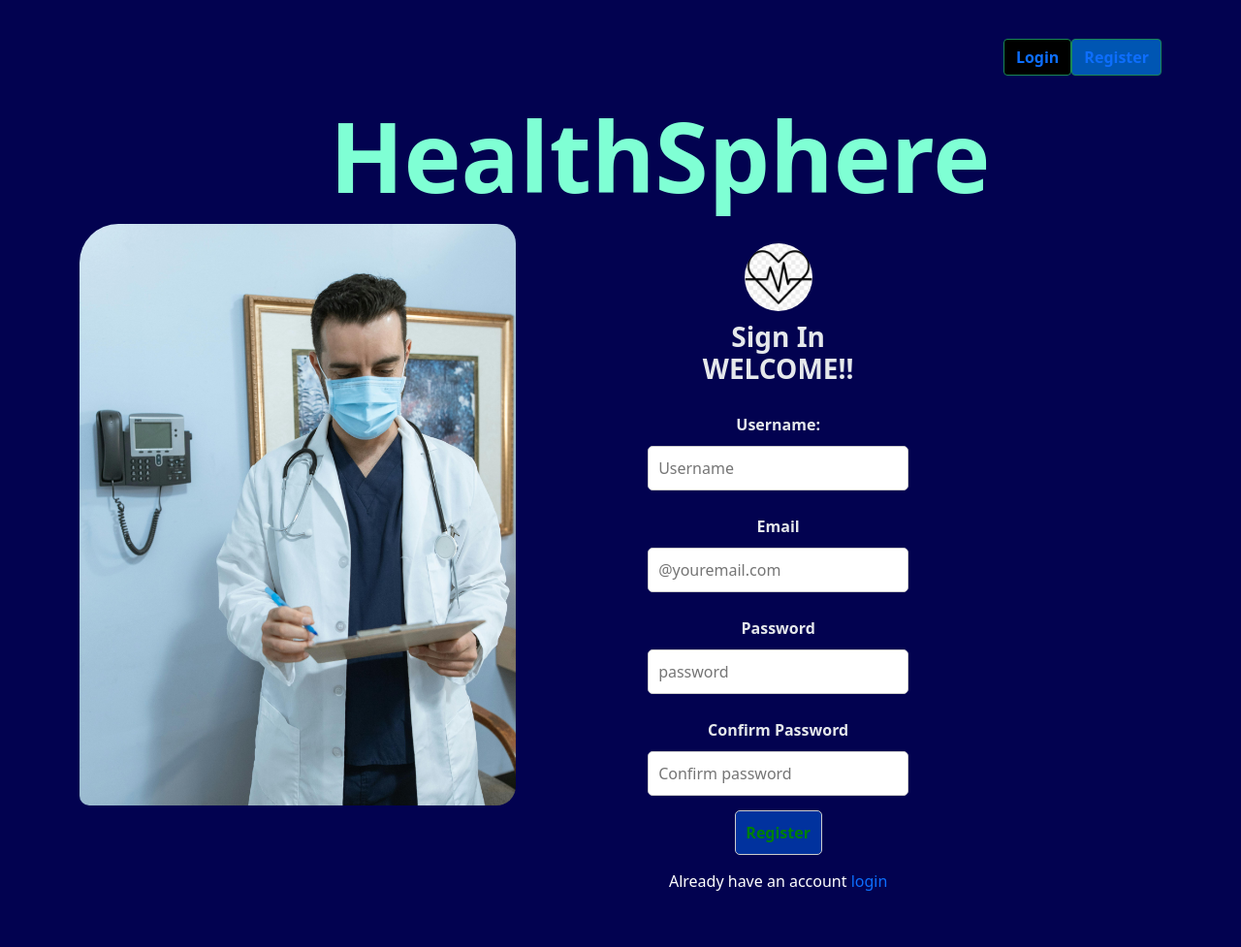
After one commit to Kurgat094/HealthSphere-web, a Django app: page /signup/ in a window 1280 px wide. The commit adds this page. Shown: the whole page at 97% size. Run offline with Django 5.2, Linux system fonts and the light colour scheme; some libraries are stand-ins or nearby versions.

Commit message:
Register

```diff
--- a/health/static/style.css
+++ b/health/static/style.css
@@ -9,7 +9,10 @@
     margin-top: 10px;
     left: 80%;
     float: right;
-
+}
+.signup-option button a{
+    text-decoration: none;
+    font-weight: bold;
 }
 .btn {
     width: 100%;
@@ -24,10 +27,12 @@
 }
 #loginBtn{
     background-color: black;
+
 }
 
 #registerBtn{
     background-color: #0056b3;
+
 }
 
 #loginBtn:hover {
@@ -147,7 +152,41 @@
 .cards .next a:hover {
     text-decoration: underline;
 }
+/* styling of signup page */
+.signup{
+    width: 100%;
+    text-align: center;
+}
+.signup input{
+    width: 60%;
+    padding: 10px;
+    margin-bottom: 15px;
+    border: 1px solid #ccc;
+    border-radius: 5px;
+    color: #0c0236;
+}
+.signup label{
+    padding: 10px;
+    color: #e5e8eb;
+    font-weight: bolder;
+}
+.signup h3{
+    padding: 10px;
+    color: #e5e8eb;
+    font-weight: bolder;
+}
+.signup .submit input{
+    width: 90px;
+    color: green;
+    font-weight: bold;
+    background-color: rgb(1, 50, 158);
+}
+.signup .submit input:hover{
+    background-color: palevioletred;
+    color: #007bff;
+}
 
+/* styling of the home page */
 .navbar{
     display: flex;
     margin: 5px;
@@ -407,12 +446,12 @@ button:hover {
 }
 
 .podcast{
-    background: #0cda05;
     padding: 20px;
     border-radius: 10px;
     box-shadow: 0 4px 8px rgba(0, 0, 0, 0.1);
     margin-bottom: 20px;
     text-align: left;
+    background-image: url('/static/healthpodcast.jpg');
 }
 .live_events{
     padding: 20px;
@@ -420,6 +459,7 @@ button:hover {
     box-shadow: 0 4px 8px rgba(0, 0, 0, 0.1);
     margin-bottom: 20px;
     text-align: left;
+    background-image: url('/static/live_event.jpg');
 }
 .experience{
     padding: 20px;
@@ -427,12 +467,14 @@ button:hover {
     box-shadow: 0 4px 8px rgba(0, 0, 0, 0.1);
     margin-bottom: 20px;
     text-align: left;
+    background-image: url('/static/healthpodcast.jpg');
 } .customer {
     padding: 20px;
     border-radius: 10px;
     box-shadow: 0 4px 8px rgba(0, 0, 0, 0.1);
     margin-bottom: 20px;
     text-align: left;
+    background-image: url('/static/healthpodcast.jpg');
 }
 
 .podcast h4, .live_events h4, .experience h5, .customer h5 {
--- a/health/templates/home.html
+++ b/health/templates/home.html
@@ -28,8 +28,8 @@ Home
                         </div>
                     </div>
                 </li>
-                <li><a href="#">Carts<img  style="width: 30px; height: 30px; padding: 5px; border-radius: 30%;" src="{% static 'cart.png' %}" alt=""></a></li>
-                <li><a href="#">Offers <img  style="width: 30px; height: 30px; padding: 5px; border-radius: 30%;" src="{% static 'aroww.png' %}" alt=""></a></li>
+                <li><a href="/cart">Carts<img  style="width: 30px; height: 30px; padding: 5px; border-radius: 30%;" src="{% static 'cart.png' %}" alt=""></a></li>
+                <li><a href="/offers">Offers <img  style="width: 30px; height: 30px; padding: 5px; border-radius: 30%;" src="{% static 'aroww.png' %}" alt=""></a></li>
                 <li><a href="/signin">Login <img  style="width: 30px; height: 30px; padding: 5px; border-radius: 50%;" src="{% static 'login1.png' %}" alt=""></a></li>
             </ul>
         </div>
--- /dev/null
+++ b/health/templates/register.html
@@ -0,0 +1,50 @@
+{% extends 'base.html' %}
+{% load static %}
+
+{% block title %}
+Register
+{% endblock %}
+
+
+{% block content %}
+<form action="" method="post" style="background-color: rgb(2,2, 80); height: fit-content;">
+    <div class="container" >
+        <div class="signup-option">
+            <button id="loginBtn" class="btn btn-success" style="width: auto;"><a href="/signin">Login</a></button>
+            <button id="registerBtn" class="btn btn-success" style="width: auto;"><a href="/signup">Register</a></button>
+        </div>
+        <div class="login">
+            <h1 id="health"><b>HealthSphere</b></h1>
+            <div class="cardi">
+                <div class="row">
+                    <div class="col-lg-6" >
+                        <img id="doctor" style="width: 450px; height:600px; border-radius: 40px 20px 20px 10px;" src="{% static 'doctor2.jpg' %}" alt="">
+                    </div>
+                    <div id="signin" class="col-lg-6">
+                        <div class="signup" id="signup">
+                            {% if error_message %}
+                            <p style="color: red;">{{ error_message }}</p>
+                            {% endif %}
+                            {% csrf_token %}
+                            <img style="width: 70px; height: 70px;border-radius: 50%; " src="{% static 'heartbeat.png' %}" alt="">
+                            <h3><b>Sign In <br>WELCOME!!</b></h3>
+                            <label for="">Username:</label><br>
+                            <input type="text" name="username" placeholder="Username" required id=""><br>
+                            <label for="">Email</label><br>
+                            <input type="email" placeholder="@youremail.com" name="email" required><br>
+                            <label for="">Password</label><br>
+                            <input type="password" placeholder="password" name="password" id="" required><br>
+                            <label for="">Confirm Password</label><br>
+                            <input type="password" placeholder="Confirm password" name="confirm_password"> <br>
+                            <div class="submit">
+                                <input type="submit" value="Register" ><br>
+                                <p style="color: white;">Already have an account <a style="text-decoration: none;" href="/signin">login</a></p>
+                            </div>
+                        </div>
+                    </div>
+                </div>
+            </div>
+        </div>
+    </div>
+</form>
+{% endblock %}
--- a/health/templates/signup.html
+++ b/health/templates/signin.html
@@ -10,8 +10,8 @@ sign up
 <form action="" method="post" style="background-color: rgb(2, 2, 80); height: 105vh;" >
     <div class="container" >
         <div class="signup-option">
-            <button id="loginBtn" class="btn btn-success" style="width: auto;">Login</button>
-            <button id="registerBtn" class="btn btn-success" style="width: auto;">Register</button>
+            <button id="loginBtn" class="btn btn-success" style="width: auto;"><a href="/signin">Login</a></button>
+            <button id="registerBtn" class="btn btn-success" style="width: auto;"><a href="/signup">Register</a></button>
         </div>
         <div class="login">
             <h1 id="health"><b>HealthSphere</b></h1>
@@ -31,7 +31,7 @@ sign up
                             <input type="email" placeholder="@youremail.com" name="email" required>
                             <div class="next">
                                 <input type="submit" value="Next >" style="width: 70px;" name="" id="next">
-                                <p><a href="">forgot password?</a></p>
+                                <p><a href="/forgot_password">forgot password?</a></p>
                             </div>
                             <script>
                                 document.getElementById("next").addEventListener("click", function() {
--- a/health/urls.py
+++ b/health/urls.py
@@ -4,6 +4,10 @@ from django.urls import path
 
 
 urlpatterns=[
-    path('',signup,name="signup"),
+    path('',signin,name="signin"),
     path('home/',home,name="home"),
+    path('signup/',signup,name="signup"),
+    path('signin/',signin,name="signin"),
+    path('cart/',cart,name="cart"),
+    path('offer/',offer,name="offer"),
 ]
--- a/health/views.py
+++ b/health/views.py
@@ -1,8 +1,18 @@
 from django.shortcuts import render
 
 # Create your views here.
-def signup(request):
-    return render(request,"signup.html")
+def signin(request):
+    return render(request,"signin.html")
 
 def home(request):
     return render(request,"home.html")
+
+
+def signup(request):
+    return render(request,"register.html")
+
+def cart(request):
+    return render(request,"cart.html")
+
+def offer(request):
+    return render(request,"offers.html")
```
Also changed, not shown: health/templates/cart.html (added, +14 -0 lines), health/templates/offers.html (added, +14 -0 lines).
